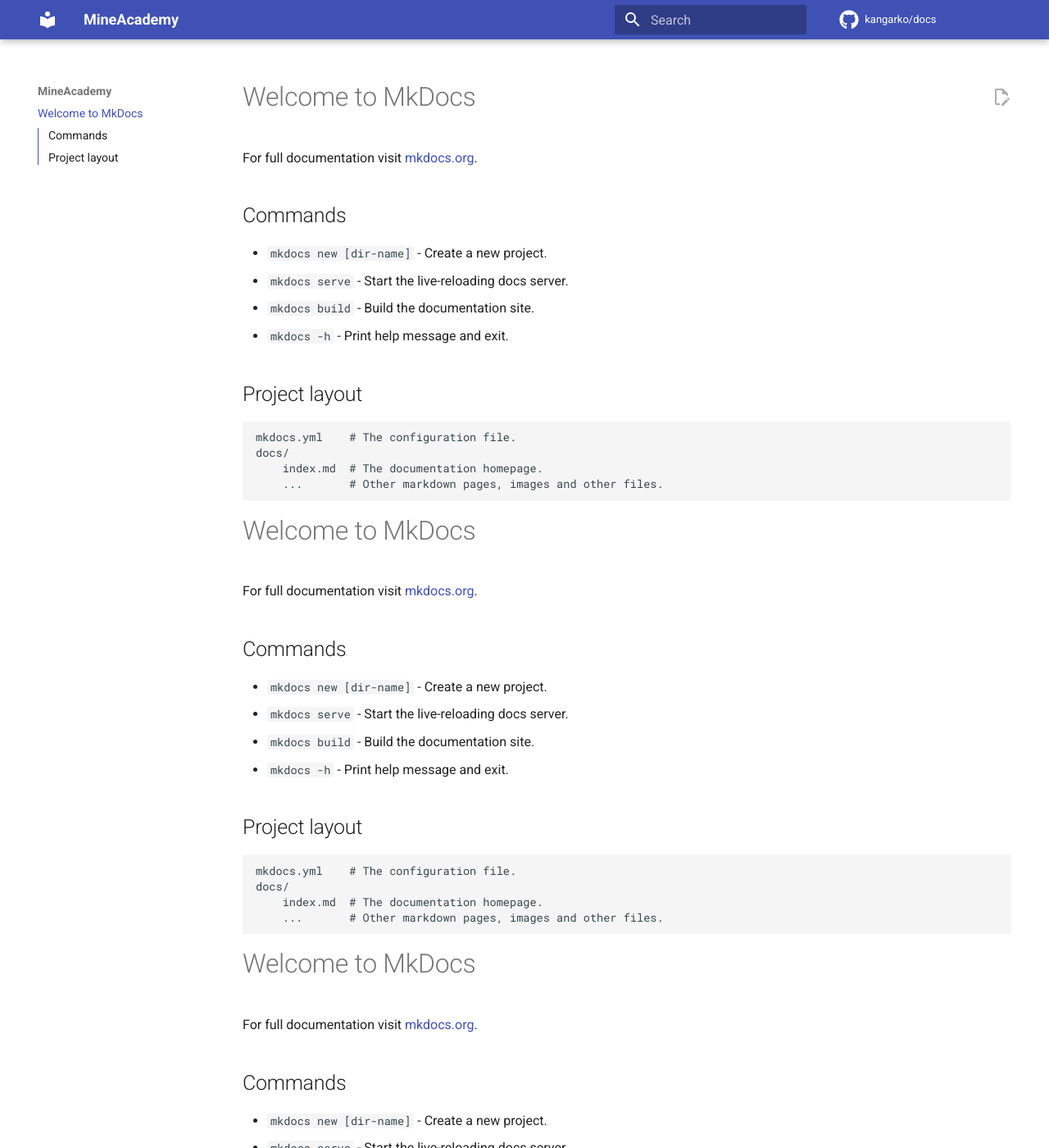
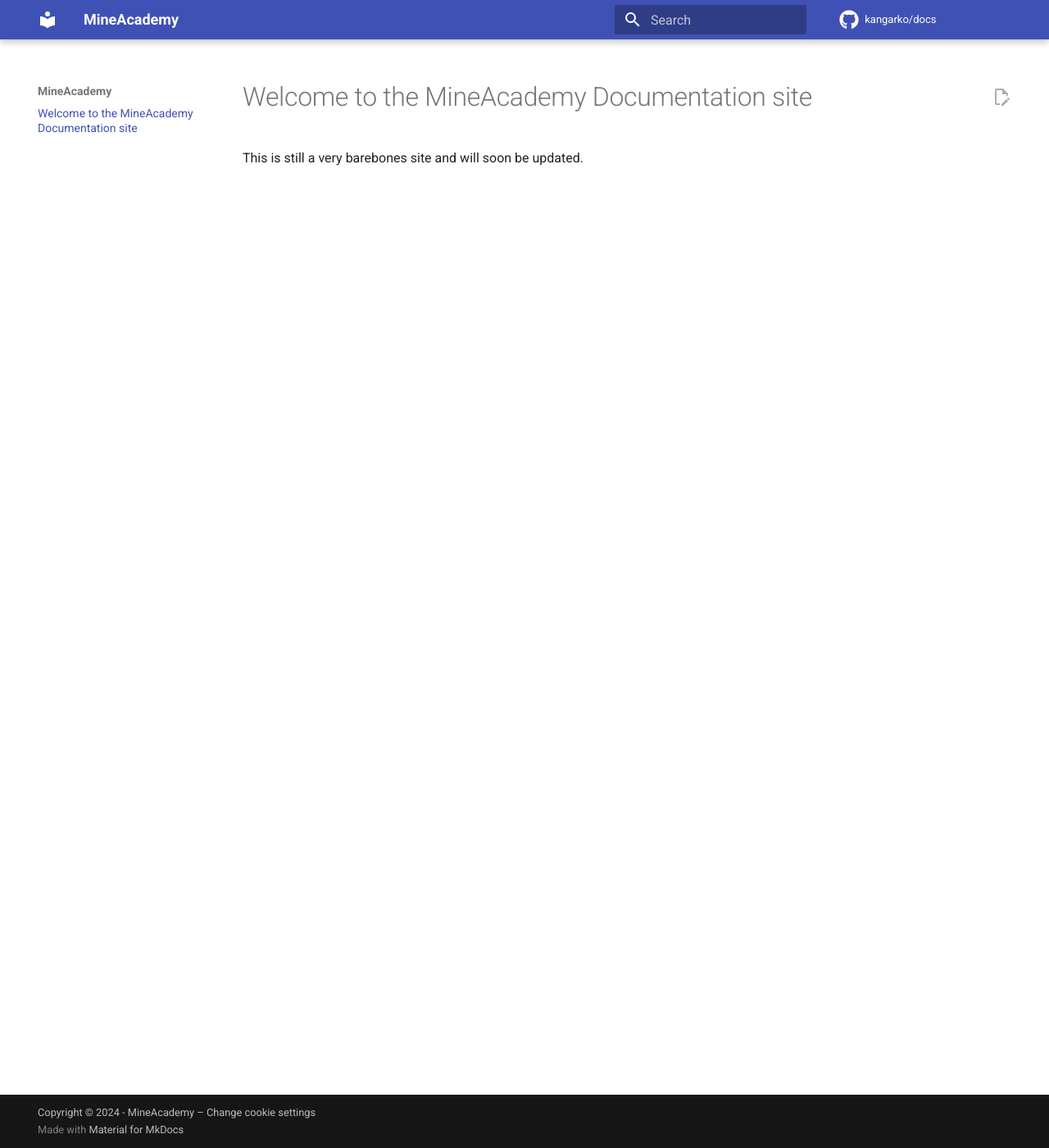
Before and after one commit to kangarko/docs, an MkDocs documentation site: the page built from docs/index.md, in a window 1280 px wide and 1400 px high. Shown: the whole window at 82% size. Built offline with MkDocs 1.6.1 and Material for MkDocs 9.7.7, drawn with Linux system fonts in a browser that asks for light colours; plug-ins that fetch from the network failed and are left out; comment, search, counter and statistics services are not loaded; some of the changed text lies outside the part shown.

Commit message:
Forgot to change the location of the git committers pluigin :P

```diff
--- a/docs/index.md
+++ b/docs/index.md
@@ -1,125 +1,2 @@
-# Welcome to MkDocs
-
-For full documentation visit [mkdocs.org](https://www.mkdocs.org).
-
-## Commands
-
-* `mkdocs new [dir-name]` - Create a new project.
-* `mkdocs serve` - Start the live-reloading docs server.
-* `mkdocs build` - Build the documentation site.
-* `mkdocs -h` - Print help message and exit.
-
-## Project layout
-
-    mkdocs.yml    # The configuration file.
-    docs/
-        index.md  # The documentation homepage.
-        ...       # Other markdown pages, images and other files.
-
-# Welcome to MkDocs
-
-For full documentation visit [mkdocs.org](https://www.mkdocs.org).
-
-## Commands
-
-* `mkdocs new [dir-name]` - Create a new project.
-* `mkdocs serve` - Start the live-reloading docs server.
-* `mkdocs build` - Build the documentation site.
-* `mkdocs -h` - Print help message and exit.
-
-## Project layout
-
-    mkdocs.yml    # The configuration file.
-    docs/
-        index.md  # The documentation homepage.
-        ...       # Other markdown pages, images and other files.
-
-# Welcome to MkDocs
-
-For full documentation visit [mkdocs.org](https://www.mkdocs.org).
-
-## Commands
-
-* `mkdocs new [dir-name]` - Create a new project.
-* `mkdocs serve` - Start the live-reloading docs server.
-* `mkdocs build` - Build the documentation site.
-* `mkdocs -h` - Print help message and exit.
-
-## Project layout
-
-    mkdocs.yml    # The configuration file.
-    docs/
-        index.md  # The documentation homepage.
-        ...       # Other markdown pages, images and other files.
-
-# Welcome to MkDocs
-
-For full documentation visit [mkdocs.org](https://www.mkdocs.org).
-
-## Commands
-
-* `mkdocs new [dir-name]` - Create a new project.
-* `mkdocs serve` - Start the live-reloading docs server.
-* `mkdocs build` - Build the documentation site.
-* `mkdocs -h` - Print help message and exit.
-
-## Project layout
-
-    mkdocs.yml    # The configuration file.
-    docs/
-        index.md  # The documentation homepage.
-        ...       # Other markdown pages, images and other files.
-
-# Welcome to MkDocs
-
-For full documentation visit [mkdocs.org](https://www.mkdocs.org).
-
-## Commands
-
-* `mkdocs new [dir-name]` - Create a new project.
-* `mkdocs serve` - Start the live-reloading docs server.
-* `mkdocs build` - Build the documentation site.
-* `mkdocs -h` - Print help message and exit.
-
-## Project layout
-
-    mkdocs.yml    # The configuration file.
-    docs/
-        index.md  # The documentation homepage.
-        ...       # Other markdown pages, images and other files.
-
-# Welcome to MkDocs
-
-For full documentation visit [mkdocs.org](https://www.mkdocs.org).
-
-## Commands
-
-* `mkdocs new [dir-name]` - Create a new project.
-* `mkdocs serve` - Start the live-reloading docs server.
-* `mkdocs build` - Build the documentation site.
-* `mkdocs -h` - Print help message and exit.
-
-## Project layout
-
-    mkdocs.yml    # The configuration file.
-    docs/
-        index.md  # The documentation homepage.
-        ...       # Other markdown pages, images and other files.
-
-# Welcome to MkDocs
-
-For full documentation visit [mkdocs.org](https://www.mkdocs.org).
-
-## Commands
-
-* `mkdocs new [dir-name]` - Create a new project.
-* `mkdocs serve` - Start the live-reloading docs server.
-* `mkdocs build` - Build the documentation site.
-* `mkdocs -h` - Print help message and exit.
-
-## Project layout
-
-    mkdocs.yml    # The configuration file.
-    docs/
-        index.md  # The documentation homepage.
-        ...       # Other markdown pages, images and other files.
+# Welcome to the MineAcademy Documentation site
+This is still a very barebones site and will soon be updated.
--- a/mkdocs.yml
+++ b/mkdocs.yml
@@ -27,7 +27,7 @@
   - git-revision-date-localized:
       enable_creation_date: false
   - git-committers:
-      repository: squidfunk/mkdocs-material
+      repository: kangarko/docs
       branch: main
 
 extra:
```
